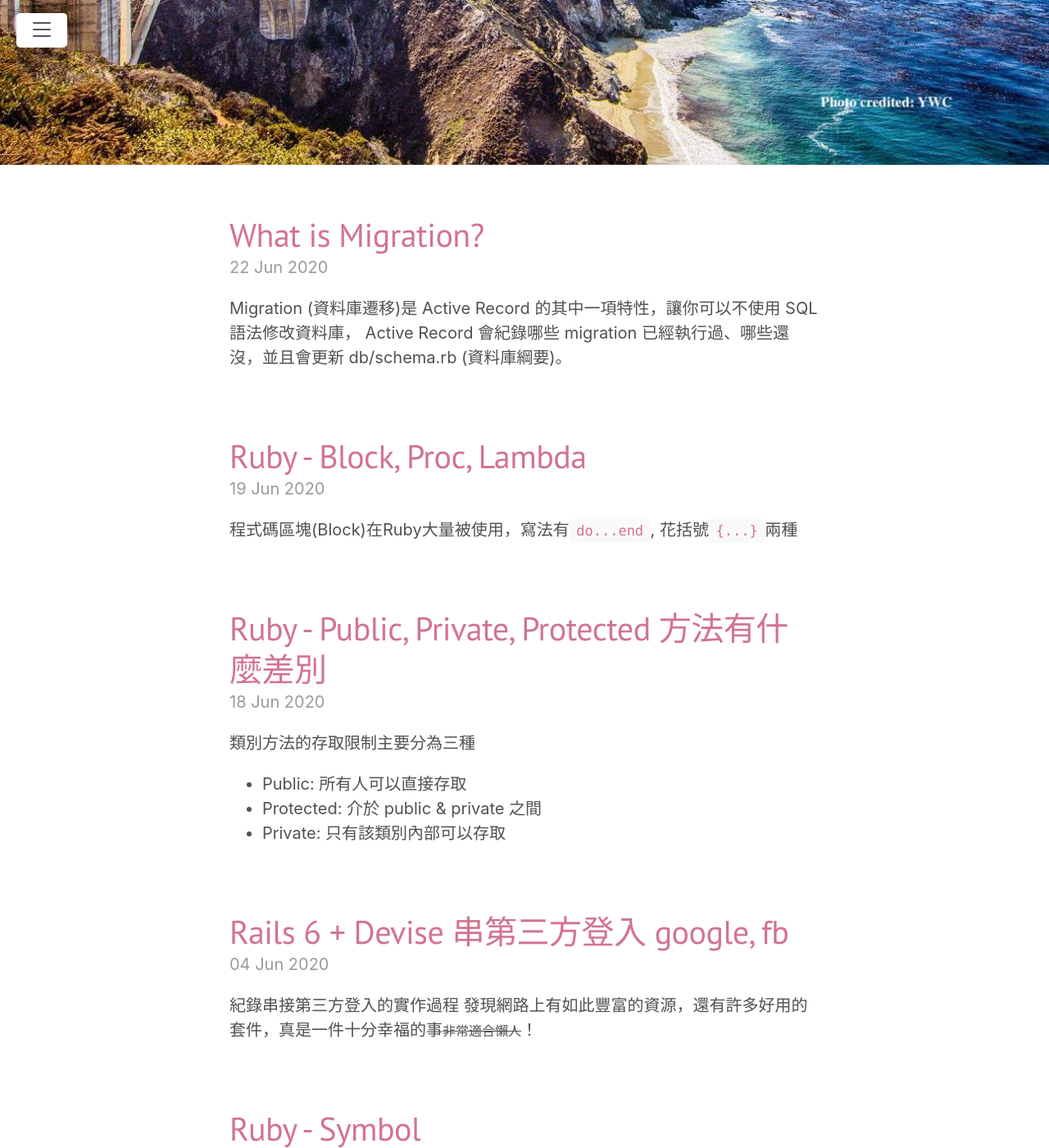
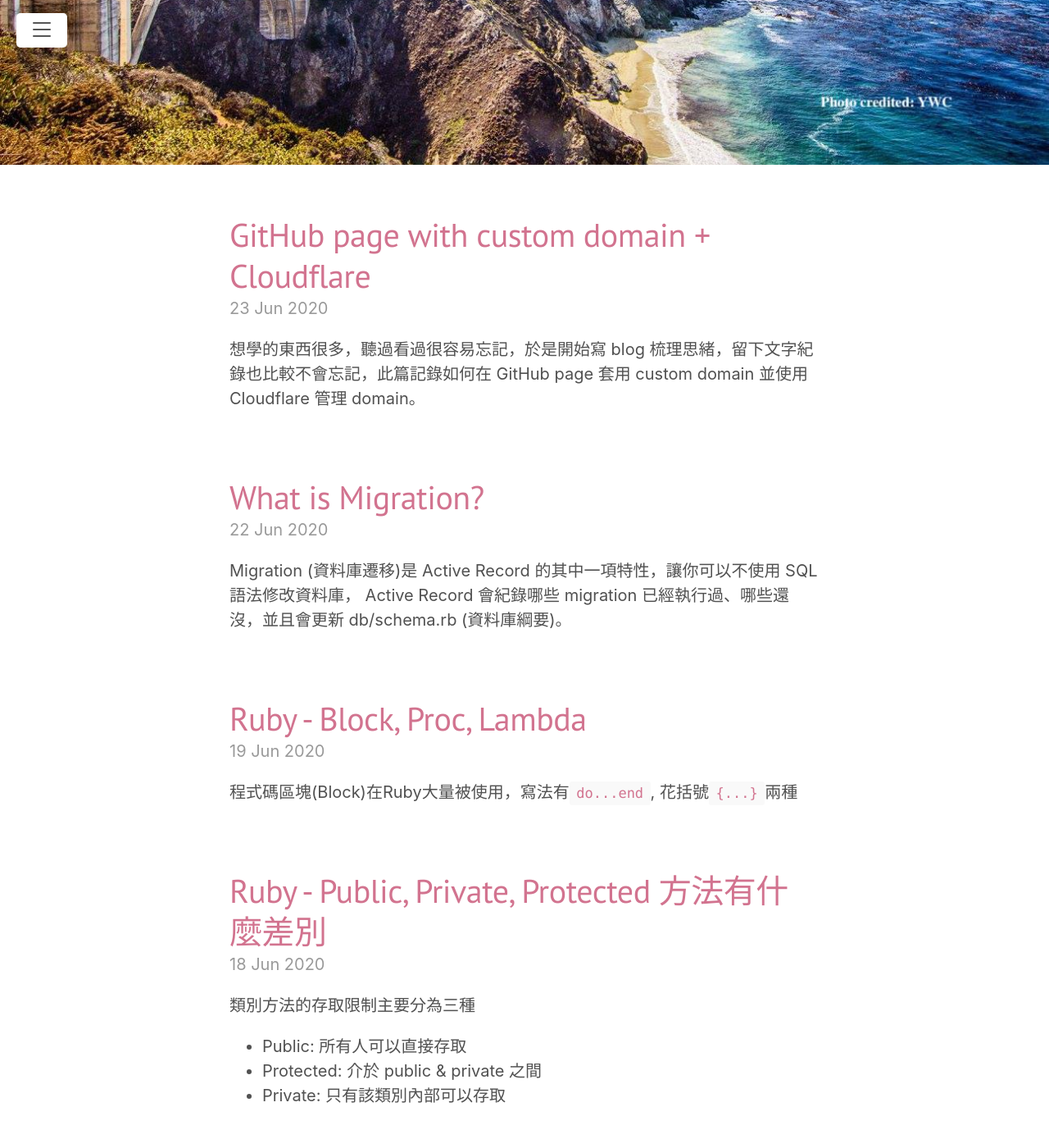
Before and after one commit to lindawu100/lindawu100.github.io, a Jekyll site: the page built from index.html, in a window 1280 px wide and 1400 px high, scrolled down 671 px. Shown: the whole window at 82% size. Built offline with Jekyll 4.4.1, drawn with Linux system fonts in a browser that asks for light colours; the list of posts is cut into pages by our own code; some of the changed text lies outside the part shown.

Commit message:
new post for github page

```diff
--- a/_layouts/default.html
+++ b/_layouts/default.html
@@ -3,7 +3,7 @@
   <meta http-equiv="Content-Security-Policy" content="upgrade-insecure-requests">
   <link rel="stylesheet" href="https://stackpath.bootstrapcdn.com/bootstrap/4.3.1/css/bootstrap.min.css" integrity="sha384-ggOyR0iXCbMQv3Xipma34MD+dH/1fQ784/j6cY/iJTQUOhcWr7x9JvoRxT2MZw1T" crossorigin="anonymous">
   <link rel="stylesheet" href="https://stackpath.bootstrapcdn.com/font-awesome/4.7.0/css/font-awesome.min.css">
-  <link rel="stylesheet" href="../public/css/new.css">
+  <!-- <link rel="stylesheet" href="../public/css/new.css"> -->
   <link rel="stylesheet" href="../../../../public/css/new.css">
 
   {% include head.html %}
--- /dev/null
+++ b/_posts/2020-06-23-GitHubPage-Cloudflare.md
@@ -0,0 +1,53 @@
+---
+layout: post
+title: GitHub page with custom domain + Cloudflare
+---
+
+想學的東西很多，聽過看過很容易忘記，於是開始寫 blog 梳理思緒，留下文字紀錄也比較不會忘記，此篇記錄如何在 GitHub page 套用 custom domain 並使用 Cloudflare 管理 domain。
+
+先準備好下列：
+1. GitHub page （[使用 GitHub 免費製作個人網站](https://gitbook.tw/chapters/github/using-github-pages.html)）
+2. 購買 domain （[Gandi.net](https://www.gandi.net/zh-Hant)）
+
+
+### 在建立好的 GitHub page 設定 custom domain
+
+進入 GitHub page 的 repo setting
+，設定 Custom domain，按下 save，就會在此 repo 產生 CNAME ，如此一來 GitHub 就會知道要導向哪個 domain。
+
+<img src="https://i.imgur.com/tXDCgjb.png">
+
+### 註冊 Cloudflare
+註冊完後，在 Cloudflare 新增網站，接著可選擇免費方案。
+
+在DNS/Cloudflare找到兩個名稱伺服器(Namaservers)。
+
+回到 Gandi.net (域名、名稱伺服器)設定外部名稱伺服器，將 Cloudflare Nameservers 設定於此。
+
+### 設定 Cloudflare DNS
+
+刪除 Type 為 A 的設定，將 GitHub 方官提供的 4 組 ip 設定為 Type A，名稱就是 custom domain 。
+
+<img src="https://i.imgur.com/ofnv0h3.png">
+
+More details: [Managing a custom domain for your GitHub Pages site](https://help.github.com/en/github/working-with-github-pages/managing-a-custom-domain-for-your-github-pages-site)
+
+### Cloudflare page rule
+
+在網頁規則 (page rule)新增設定“一律使用HTTPs”，接者等待SSL certificate。
+
+<img src="https://i.imgur.com/cBU5JuY.png">
+
+等待轉網址成功後，發現 css 沒成功套上， console 跳出錯誤訊息`This request has been blocked; the content must be served over HTTPS`。
+
+解決方案：
+1. [Web API error](https://stackoverflow.com/questions/52130918/web-api-error-this-request-has-been-blocked-the-content-must-be-served-over-h/52133425)
+在HTML <head></head> 新增下列： `<meta http-equiv="Content-Security-Policy" content="upgrade-insecure-requests">`。
+
+2. [Securing your GitHub Pages site with HTTPS](https://help.github.com/en/github/working-with-github-pages/securing-your-github-pages-site-with-https)
+把 HTTP 改成 HTTPS。
+
+
+參考：
+1. [如何將 GitHub Pages 套上個人網域及 Cloudflare SSL](https://blog.moli.rocks/2018/07/11/how-to-set-custom-domain-and-cloudflare-ssl-to-github-pages/)
+2. [Github Pages 自訂網域免費升級 https](https://wcc723.github.io/design/2018/07/27/gh-pages-https/)
```
